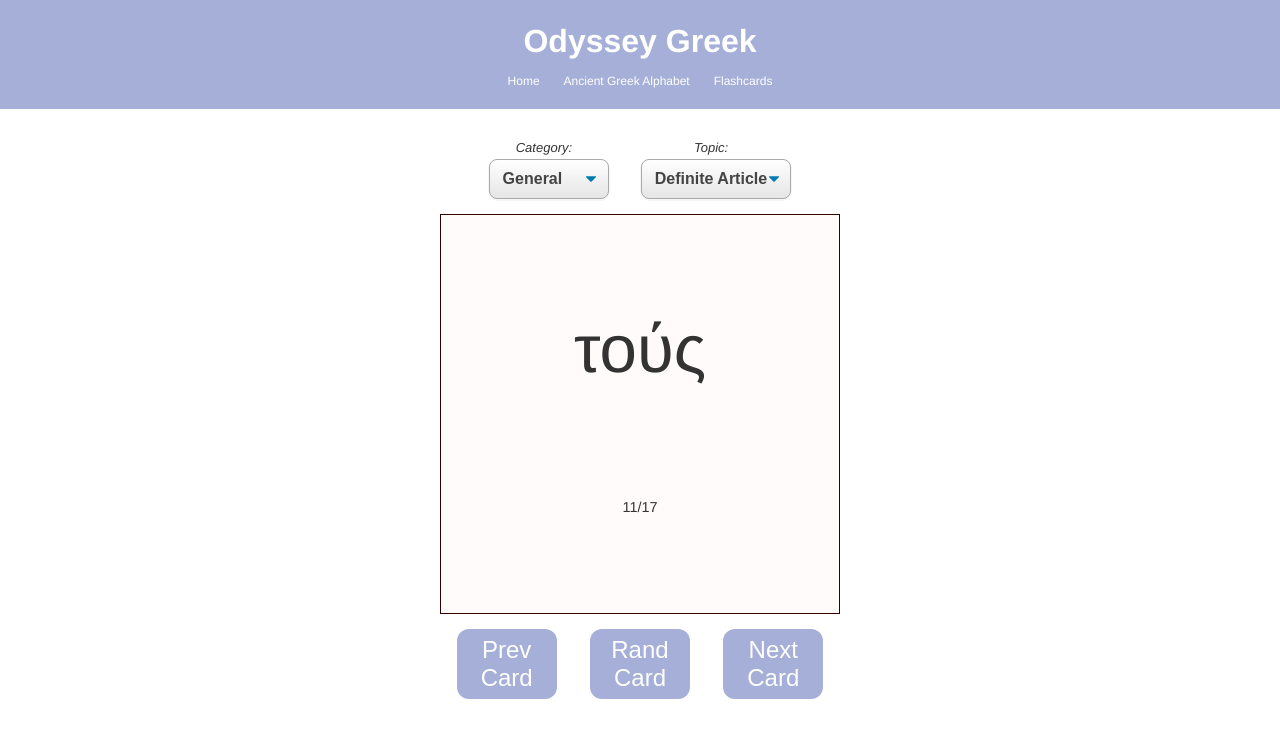
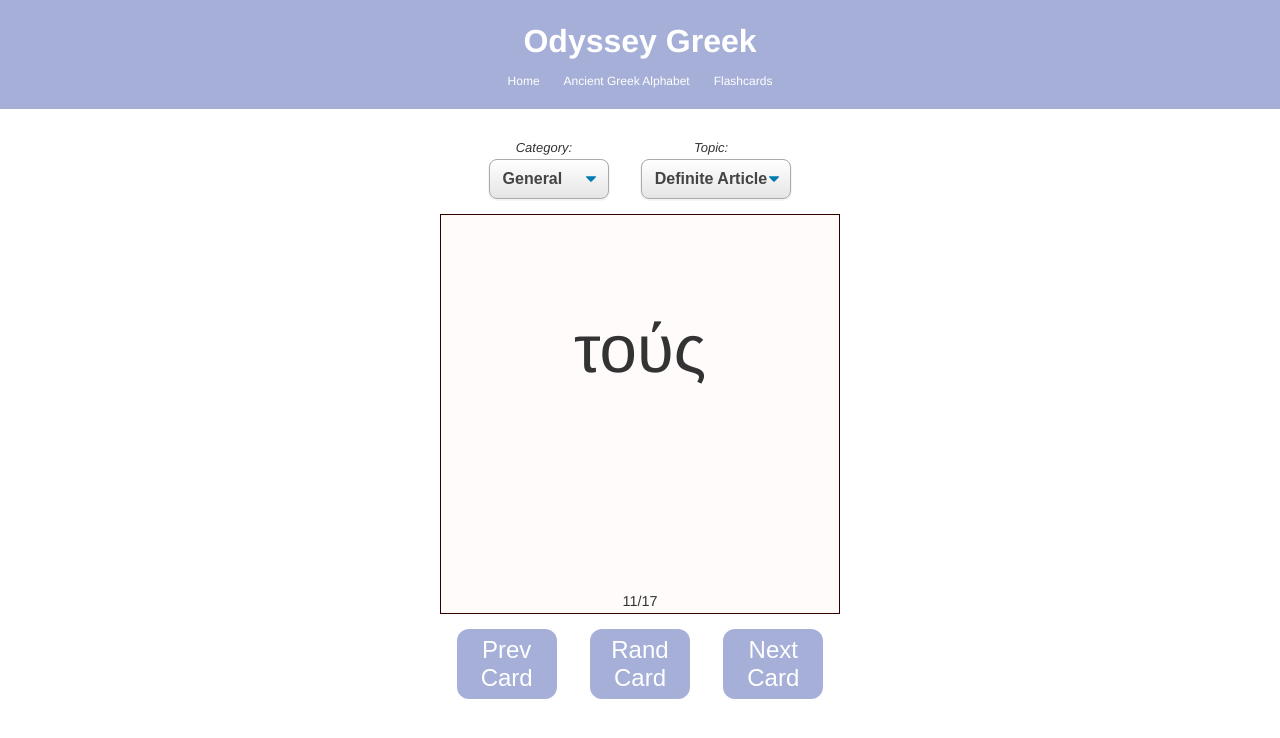
Before and after one commit to seangrant118/odyssey-greek, a React (Create React App) app: page /flashcards in a window 1280 px wide. Shown: the top 738 px of the page. Built offline with nearby package versions, Linux system fonts and the light colour scheme.

Commit message:
count styling

```diff
--- a/src/components/Card.js
+++ b/src/components/Card.js
@@ -11,8 +11,10 @@ const Card = props => (
             props.card.front
           }
         </div>
-        <div className="count">
-          {props.card.id}/{props.deck.length}
+        <div className="count-container">
+          <div className="count">
+            {props.card.id}/{props.deck.length}
+          </div>
         </div>
       </div>
       <div className="back">
--- a/src/components/styles/Card.css
+++ b/src/components/styles/Card.css
@@ -34,6 +34,7 @@
   width: 398px;
   max-width: 100%;
   justify-content: center;
+  -webkit-transform: rotateY(0deg);
   backface-visibility: hidden;
   position: absolute;
   overflow: hidden;
@@ -70,10 +71,23 @@
   font-size: 0.7em;
 }
 
+.count-container {
+  position: absolute;
+  bottom: 0;
+  width: 100%;
+  display: flex;
+  align-items: center;
+  justify-content: center;
+}
+
 .count {
   font-size: 0.15em;
   display: inline-block;
+  margin: auto;
 }
+/* .count-container .count {
+  backface-visibility: hidden;
+} */
 
 @media (max-width: 45rem) {
   .card-container {
```
